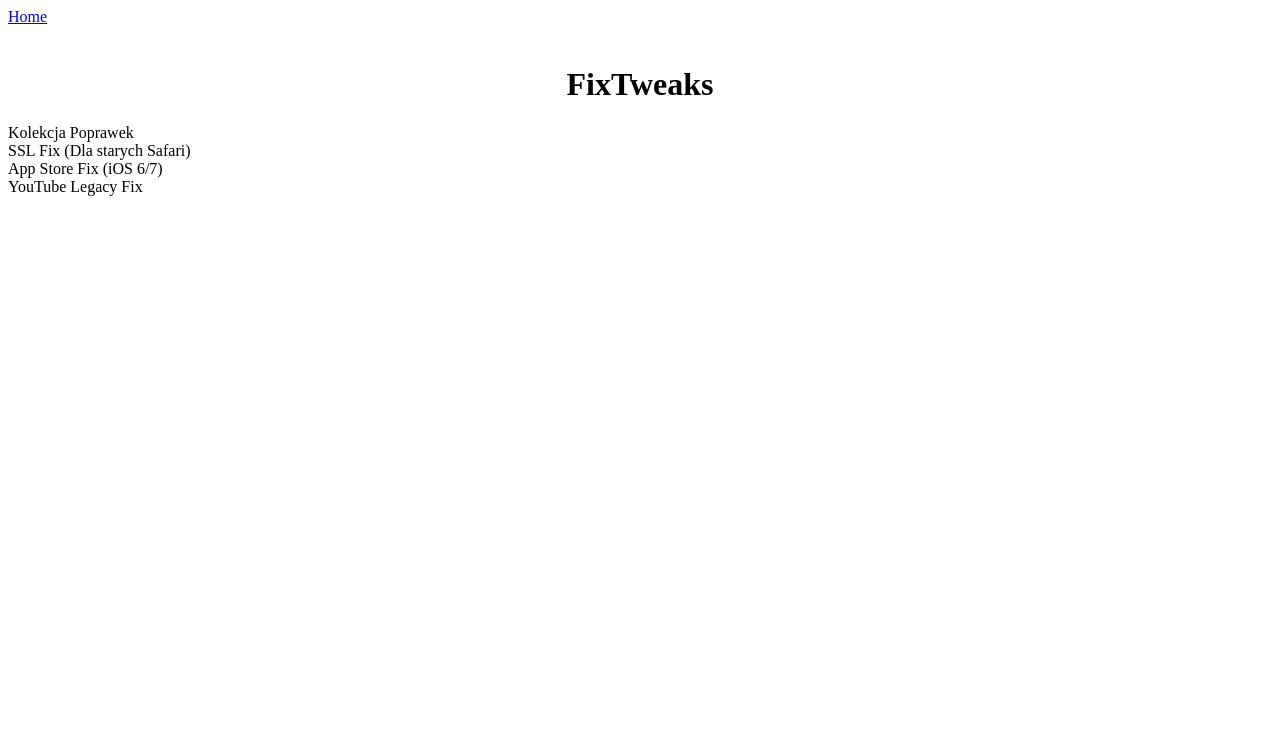
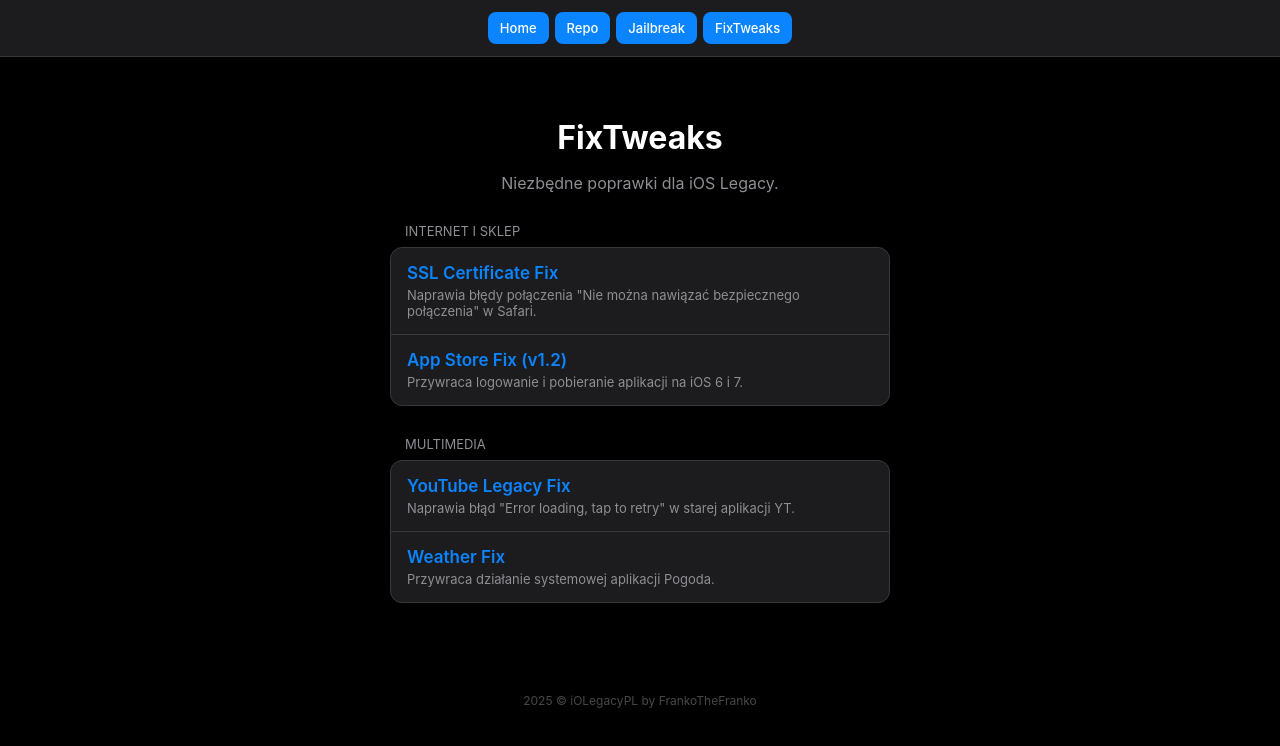
Before and after one commit to FrankoTheFranko/iOLegacyPL, a plain HTML site: page Home/fixtweaks.html in a window 1280 px wide. Drawn offline with Linux system fonts and the light colour scheme.

Commit message:
Enhance fixtweaks.html with new styles and tweaks
Added new styles and updated content for tweaks.

```diff
--- a/Home/fixtweaks.html
+++ b/Home/fixtweaks.html
@@ -5,19 +5,61 @@
     <meta name="viewport" content="width=device-width, initial-scale=1.0">
     <title>FixTweaks | iOLegacyPL</title>
     <style>
-        /* ... (skopiuj sekcję <style> z index.html) ... */
+        :root { --ios-blue: #0A84FF; --bg-color: #000000; --card-bg: #1C1C1E; --border-color: #38383A; --text-main: #FFFFFF; --text-sub: #8E8E93; }
+        body { font-family: -apple-system, BlinkMacSystemFont, "Segoe UI", Roboto, Helvetica, Arial, sans-serif; background-color: var(--bg-color); margin: 0; display: flex; flex-direction: column; align-items: center; color: var(--text-main); }
+        header { width: 100%; background-color: var(--card-bg); padding: 12px 0; text-align: center; border-bottom: 1px solid var(--border-color); position: sticky; top: 0; z-index: 1000; }
+        nav { display: flex; justify-content: center; gap: 6px; flex-wrap: wrap; }
+        .nav-btn { background-color: var(--ios-blue); color: white; text-decoration: none; padding: 8px 12px; border-radius: 8px; font-size: 13px; font-weight: 500; }
+        .container { width: 95%; max-width: 500px; padding: 40px 0; }
+        h1 { font-size: 32px; text-align: center; margin-bottom: 10px; }
+        .section-title { font-size: 13px; color: var(--text-sub); text-transform: uppercase; margin: 30px 0 8px 15px; }
+        .menu-list { background: var(--card-bg); border-radius: 12px; overflow: hidden; border: 1px solid var(--border-color); }
+        .menu-item { display: flex; flex-direction: column; padding: 15px 16px; border-bottom: 1px solid var(--border-color); }
+        .menu-item:last-child { border-bottom: none; }
+        .tweak-name { font-size: 17px; font-weight: 600; color: var(--ios-blue); }
+        .tweak-desc { font-size: 13px; color: var(--text-sub); margin-top: 4px; }
+        .footer { font-size: 12px; color: #48484A; text-align: center; margin-top: 50px; padding-bottom: 30px; }
     </style>
 </head>
 <body>
-    <header><nav><a href="index.html" class="nav-btn">Home</a></nav></header>
+    <header>
+        <nav>
+            <a href="index.html" class="nav-btn">Home</a>
+            <a href="repo.html" class="nav-btn">Repo</a>
+            <a href="jailbreak.html" class="nav-btn">Jailbreak</a>
+            <a href="fixtweaks.html" class="nav-btn">FixTweaks</a>
+        </nav>
+    </header>
+
     <div class="container">
-        <h1 style="text-align:center; margin-top:40px;">FixTweaks</h1>
-        <div class="section-title">Kolekcja Poprawek</div>
+        <h1>FixTweaks</h1>
+        <p style="text-align: center; color: var(--text-sub);">Niezbędne poprawki dla iOS Legacy.</p>
+
+        <div class="section-title">Internet i Sklep</div>
         <div class="menu-list">
-            <div class="menu-item"><span class="label">SSL Fix (Dla starych Safari)</span></div>
-            <div class="menu-item"><span class="label">App Store Fix (iOS 6/7)</span></div>
-            <div class="menu-item"><span class="label">YouTube Legacy Fix</span></div>
+            <div class="menu-item">
+                <span class="tweak-name">SSL Certificate Fix</span>
+                <span class="tweak-desc">Naprawia błędy połączenia "Nie można nawiązać bezpiecznego połączenia" w Safari.</span>
+            </div>
+            <div class="menu-item">
+                <span class="tweak-name">App Store Fix (v1.2)</span>
+                <span class="tweak-desc">Przywraca logowanie i pobieranie aplikacji na iOS 6 i 7.</span>
+            </div>
+        </div>
+
+        <div class="section-title">Multimedia</div>
+        <div class="menu-list">
+            <div class="menu-item">
+                <span class="tweak-name">YouTube Legacy Fix</span>
+                <span class="tweak-desc">Naprawia błąd "Error loading, tap to retry" w starej aplikacji YT.</span>
+            </div>
+            <div class="menu-item">
+                <span class="tweak-name">Weather Fix</span>
+                <span class="tweak-desc">Przywraca działanie systemowej aplikacji Pogoda.</span>
+            </div>
         </div>
     </div>
+
+    <div class="footer">2025 &copy; iOLegacyPL by FrankoTheFranko</div>
 </body>
 </html>
```
